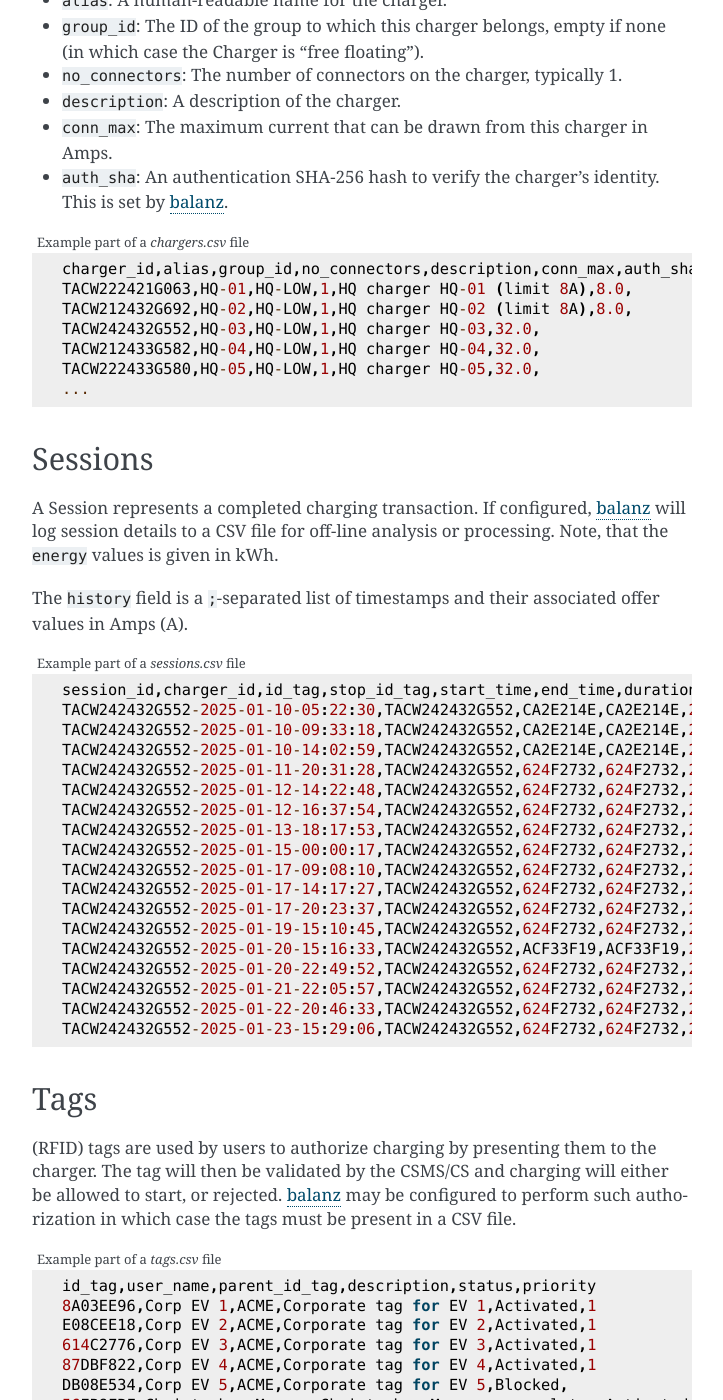
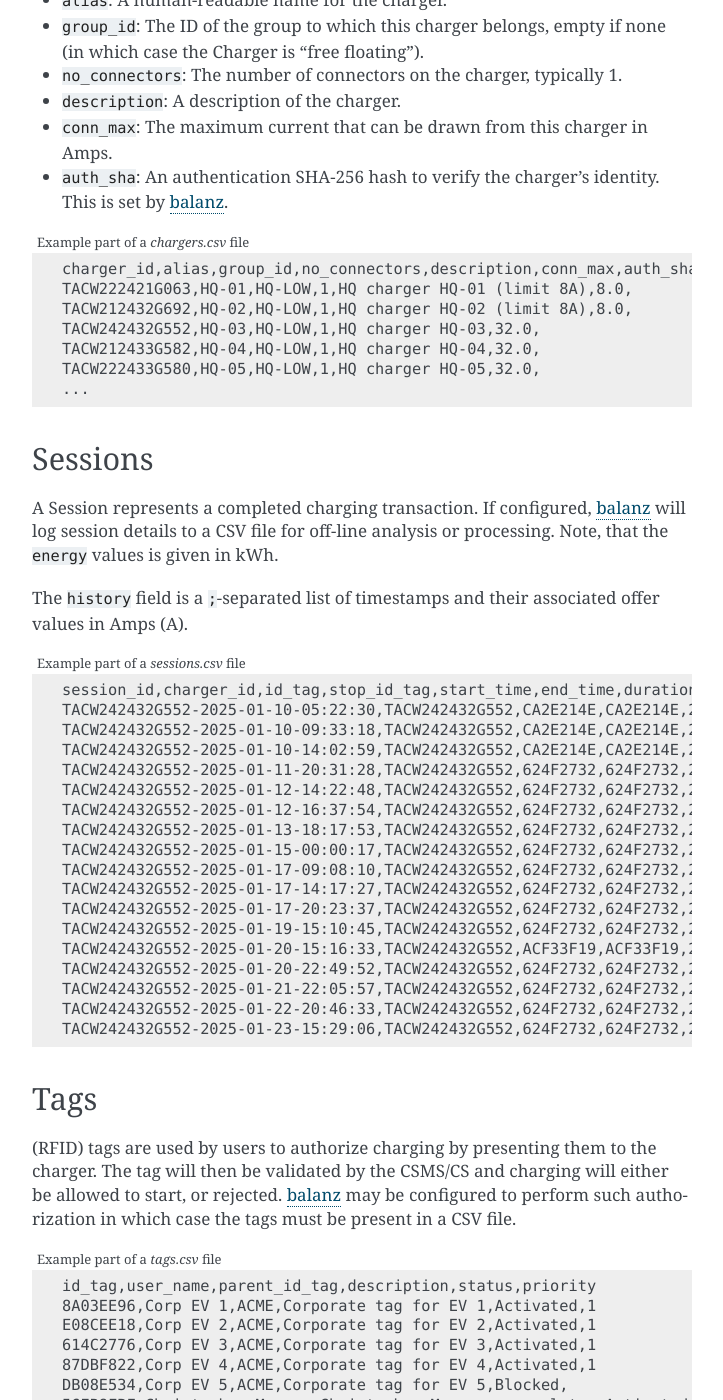
Before and after one commit to ocpp-balanz/balanz, a Sphinx documentation site: the page built from docs/source/model.rst, in a window 1280 px wide and 1400 px high, scrolled down 1506 px. Shown: the whole window, without its empty margins (388-1111 px from the left). Built offline with Sphinx 7.4.7, drawn with Linux system fonts in a browser that asks for light colours; some of the changed text lies outside the part shown.

Commit message:
Small typos and formatting in documentation

```diff
--- a/docs/source/api.rst
+++ b/docs/source/api.rst
@@ -14,7 +14,7 @@ they will be rejected. The sha256 value of token specified in a list in the bala
 An online tool may be used, e.g. `Coding Tools <https://coding.tools/sha256>`_. Set the tool to generate
 lower case sha256 values as in the example below (first sha matches the token set in the example UIs).
 
-.. code-block::
+.. code-block:: text
     :caption: Example of API token sha setting
 
     [api]
--- a/docs/source/model.rst
+++ b/docs/source/model.rst
@@ -29,7 +29,7 @@ There should not be several allocation groups along a path in the group tree.
 
 Groups are defined in a CSV file named ``groups.csv``; file name is configurable.
 
-.. code-block::
+.. code-block:: text
     :caption: Example `groups.csv` file
 
     group_id,parent_id,description,priority,max_allocation
@@ -69,7 +69,7 @@ A Charger is naturally the most interesting point of control for :term:`balanz`.
 - ``conn_max``: The maximum current that can be drawn from this charger in Amps.
 - ``auth_sha``: An authentication SHA-256 hash to verify the charger's identity. This is set by :term:`balanz`.
 
-.. code-block::
+.. code-block:: text
     :caption: Example part of a `chargers.csv` file
 
     charger_id,alias,group_id,no_connectors,description,conn_max,auth_sha
@@ -91,7 +91,7 @@ off-line analysis or processing. Note, that the ``energy`` values is given in kW
 The ``history`` field is a ``;``-separated list of timestamps and their associated offer values in Amps (A).
 
 
-.. code-block::
+.. code-block:: text
     :caption: Example part of a `sessions.csv` file
 
     session_id,charger_id,id_tag,stop_id_tag,start_time,end_time,duration,energy,stop_reason,history
@@ -123,7 +123,7 @@ Tags
 charging will either be allowed to start, or rejected. :term:`balanz` may be configured to perform such authorization in which case the tags must
 be present in a CSV file.
 
-.. code-block::
+.. code-block:: text
     :caption: Example part of a `tags.csv` file
 
     id_tag,user_name,parent_id_tag,description,status,priority
```
Also changed, not shown: docs/source/deployment.rst (+5 -5 lines).
